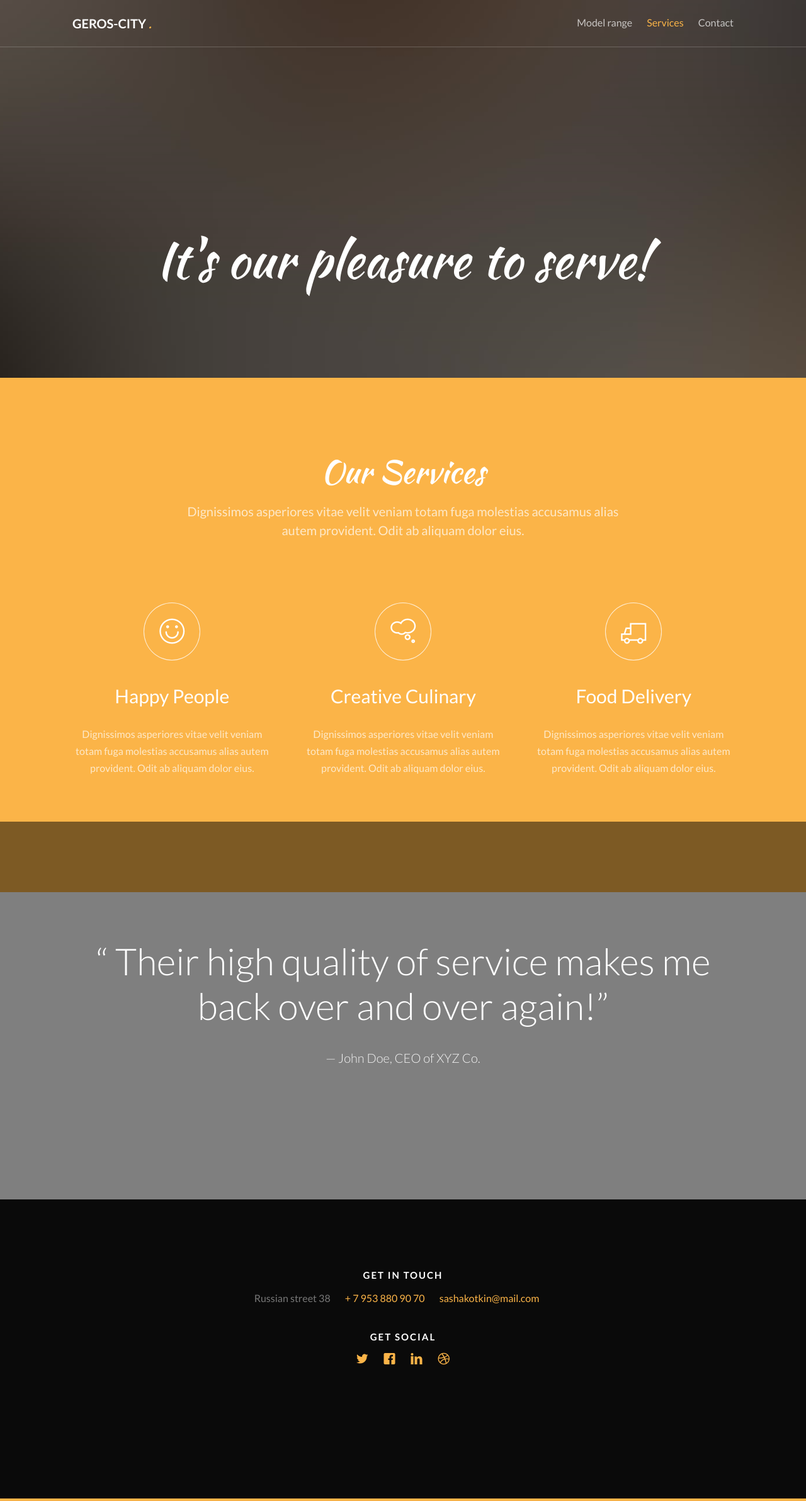
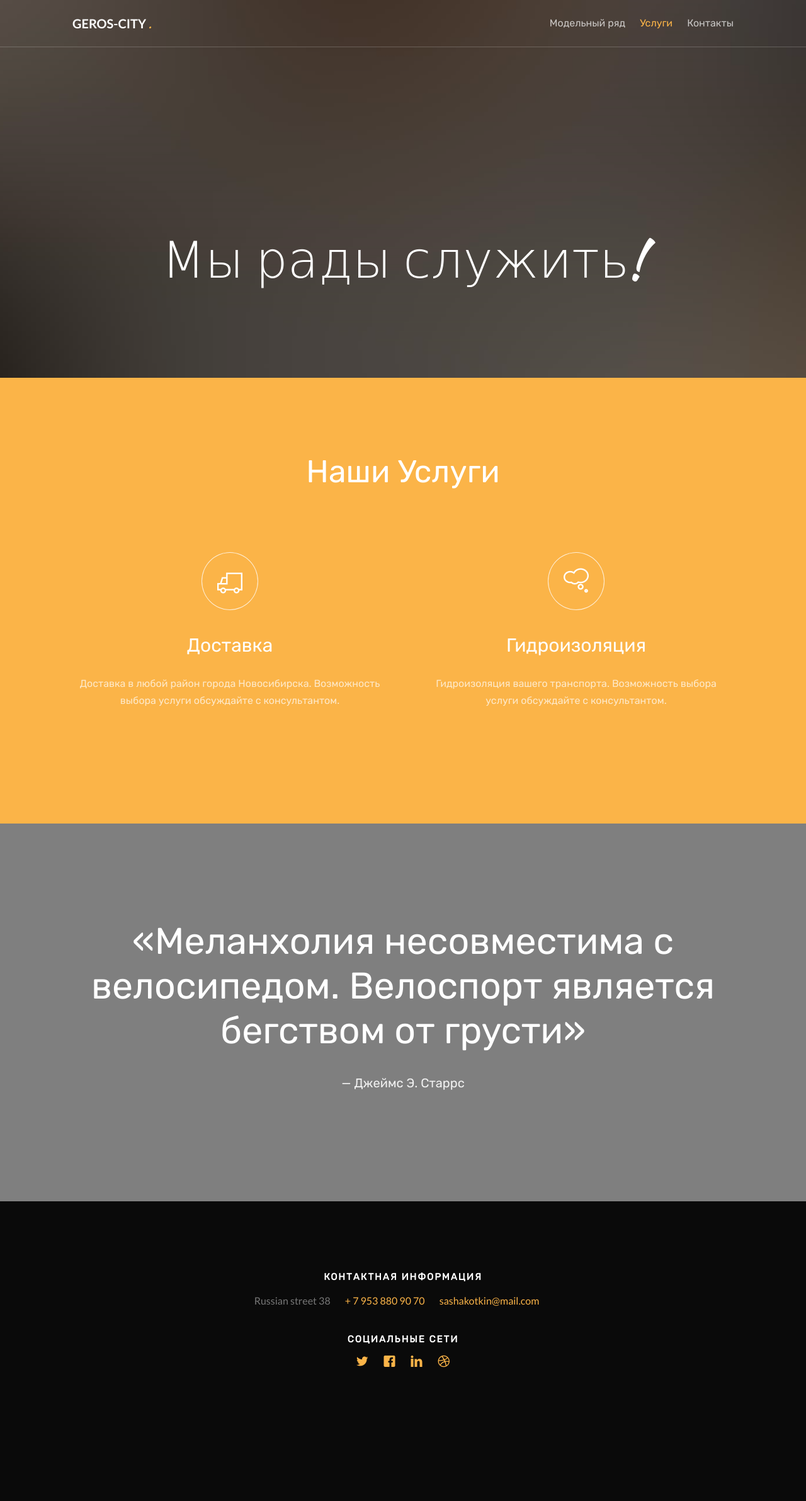
Before and after one commit to MeLonMzfk54/Gyro, a PHP site: page /services.html in a window 1280 px wide. Shown: the whole page at 63% size. Run offline with PHP 8.4, Linux system fonts and the light colour scheme; some web fonts are replaced.

Commit message:
перевел сайт и поменял шрифты
перевел сайт и поменял шрифты

```diff
--- a/savory/css/style.css
+++ b/savory/css/style.css
@@ -5,6 +5,8 @@
   font-weight: normal;
   font-style: normal;
 }
+
+
 /* =======================================================
 *
 * 	Template Style
@@ -1972,7 +1974,9 @@ form label {
   margin-bottom: 30px;
 }
 
-
+.rus {
+  font-family: 'Rubik', sans-serif;
+}
 /*POPUP*/
 .popup{
   max-width: 220px;
--- a/savory/phpFunctions/connect.php
+++ b/savory/phpFunctions/connect.php
@@ -1,4 +1,4 @@
 <?php
 $conn = mysqli_connect('localhost', 'mysql', 'mysql');
-$select_db = mysqli_select_db($conn, 'giro_rental');
+$select_db = mysqli_select_db($conn, 'giro rental');
 ?>
--- a/savory/services.html
+++ b/savory/services.html
@@ -4,7 +4,7 @@
 	<head>
 	<meta charset="utf-8">
 	<meta http-equiv="X-UA-Compatible" content="IE=edge">
-	<title>Savory &mdash; Free Website Template, Free HTML5 Template by GetTemplates.co</title>
+	<title>GEROS-CITY</title>
 	<meta name="viewport" content="width=device-width, initial-scale=1">
 	<meta name="description" content="Free HTML5 Website Template by GetTemplates.co" />
 	<meta name="keywords" content="free website templates, free html5, free template, free bootstrap, free website template, html5, css3, mobile first, responsive" />
@@ -23,6 +23,7 @@
 
 	<link href="https://fonts.googleapis.com/css?family=Lato:300,400,700" rel="stylesheet">
 	<link href="https://fonts.googleapis.com/css?family=Kaushan+Script" rel="stylesheet">
+	<link href="https://fonts.googleapis.com/css2?family=Rubik&display=swap" rel="stylesheet">
 
 	<!-- Animate.css -->
 	<link rel="stylesheet" href="css/animate.css">
@@ -73,11 +74,11 @@
 				</div>
 				<div class="col-xs-8 text-right menu-1">
 					<ul>
-						<li><a href="menu.php">Model range</a></li>
+						<li><a class="rus" href="menu.php">Модельный ряд</a></li>
 						<li class="active">
-							<a href="services.html">Services</a>
+							<a class="rus" href="services.html">Услуги</a>
 						</li>
-						<li><a href="contact.html">Contact</a></li>
+						<li><a class="rus" href="contact.html">Контакты</a></li>
 					</ul>
 				</div>
 			</div>
@@ -94,7 +95,7 @@
 
 					<div class="row row-mt-15em">
 						<div class="col-md-12 mt-text animate-box" data-animate-effect="fadeInUp">
-							<h1 class="cursive-font">It's our pleasure to serve!</h1>
+							<h1 class="rus">Мы рады служить!</h1>
 						</div>
 
 					</div>
@@ -111,41 +112,28 @@
 		<div class="gtco-container">
 			<div class="row">
 				<div class="col-md-8 col-md-offset-2 text-center gtco-heading animate-box">
-					<h2 class="cursive-font">Our Services</h2>
-					<p>Dignissimos asperiores vitae velit veniam totam fuga molestias accusamus alias autem provident. Odit ab aliquam dolor eius.</p>
+					<h2 class="cursive-font rus">Наши Услуги</h2>
 				</div>
 			</div>
 			<div class="row">
-				<div class="col-md-4 col-sm-6">
+				<div class="col-md-6 col-sm-6">
 					<div class="feature-center animate-box" data-animate-effect="fadeIn">
 						<span class="icon">
-							<i class="ti-face-smile"></i>
+							<i class="ti-truck"></i>
 						</span>
-						<h3>Happy People</h3>
-						<p>Dignissimos asperiores vitae velit veniam totam fuga molestias accusamus alias autem provident. Odit ab aliquam dolor eius.</p>
+						<h3 class="rus">Доставка</h3>
+						<p class="rus">Доставка в любой район города Новосибирска. Возможность выбора услуги обсуждайте с консультантом.</p>
 					</div>
 				</div>
-				<div class="col-md-4 col-sm-6">
+				<div class="col-md-6 col-sm-6">
 					<div class="feature-center animate-box" data-animate-effect="fadeIn">
 						<span class="icon">
 							<i class="ti-thought"></i>
 						</span>
-						<h3>Creative Culinary</h3>
-						<p>Dignissimos asperiores vitae velit veniam totam fuga molestias accusamus alias autem provident. Odit ab aliquam dolor eius.</p>
+						<h3 class="rus">Гидроизоляция</h3>
+						<p class="rus">Гидроизоляция вашего транспорта. Возможность выбора услуги обсуждайте с консультантом.</p>
 					</div>
 				</div>
-				<div class="col-md-4 col-sm-6">
-					<div class="feature-center animate-box" data-animate-effect="fadeIn">
-						<span class="icon">
-							<i class="ti-truck"></i>
-						</span>
-						<h3>Food Delivery</h3>
-						<p>Dignissimos asperiores vitae velit veniam totam fuga molestias accusamus alias autem provident. Odit ab aliquam dolor eius.</p>
-					</div>
-				</div>
-				<div class="col-md-4 col-sm-6">
-
-
 			</div>
 		</div>
 	</div>
@@ -156,8 +144,8 @@
 		<div class="gtco-container text-center">
 			<div class="display-t">
 				<div class="display-tc">
-					<h1>&ldquo; Their high quality of service makes me back over and over again!&rdquo;</h1>
-					<p>&mdash; John Doe, CEO of XYZ Co.</p>
+					<h1 class="rus">«Меланхолия несовместима с велосипедом. Велоспорт является бегством от грусти»</h1>
+					<p class="rus">&mdash; Джеймс Э. Старрс</p>
 				</div>
 			</div>
 		</div>
@@ -176,7 +164,7 @@
 
 				<div class="col-md-12 text-center">
 					<div class="gtco-widget">
-						<h3>Get In Touch</h3>
+						<h3 class="rus">Контактная информация</h3>
 						<ul class="gtco-quick-contact">
 							<li class="address"> Russian street 38</li>
 							<li class="phone"><a href="tel://1234567920">+ 7 953 880 90 70</a></li>
@@ -184,7 +172,7 @@
 						</ul>
 					</div>
 					<div class="gtco-widget">
-						<h3>Get Social</h3>
+						<h3 class="rus">Социальные сети</h3>
 						<ul class="gtco-social-icons">
 							<li><a href="#"><i class="icon-twitter"></i></a></li>
 							<li><a href="#"><i class="icon-facebook"></i></a></li>
```
Also changed, not shown: savory/index.php (+18 -31 lines), savory/menu.php (+14 -15 lines).
